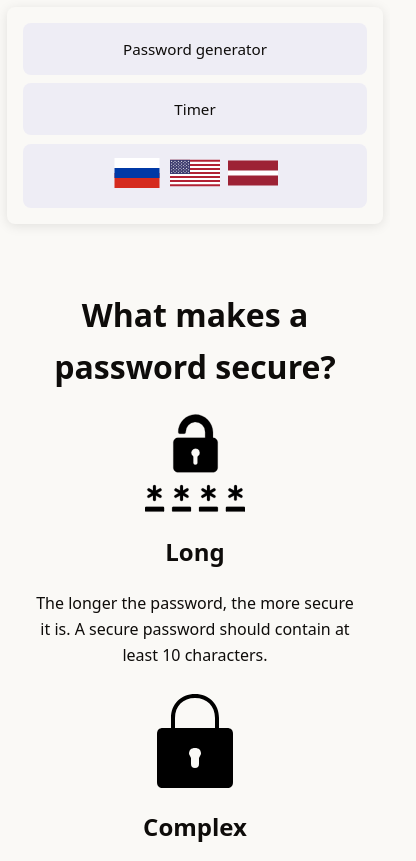
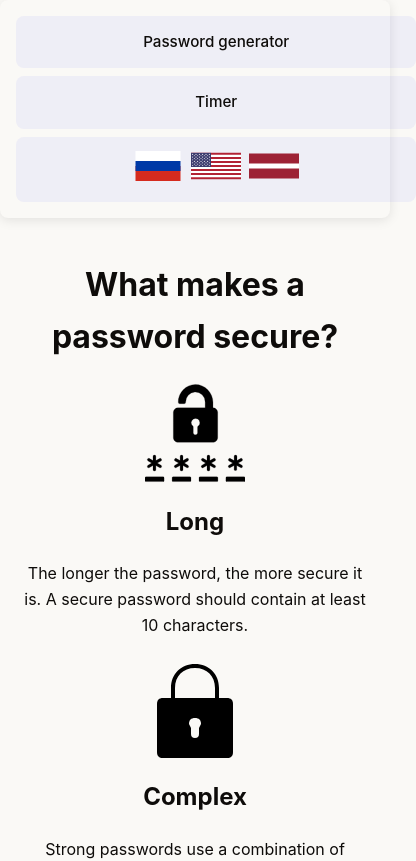
Before and after one commit to Armands-Bidzans/remake-password-generator, a plain HTML site: page aboutpass.html in a window 390 px wide. Shown: the top 861 px of the page, 416 px wide, since content can reach past the window. Drawn offline with Linux system fonts and the light colour scheme.

Commit message:
improved animation, fixed navbar on mobile

```diff
--- a/styles.css
+++ b/styles.css
@@ -68,15 +68,12 @@ input[type="text"] {
   gap: 0.5rem;
   border: 2px solid transparent;
   font-weight: 500;
-  will-change: transform, background, border-color;
   -webkit-tap-highlight-color: transparent;
 }
-@media (hover: hover) {
-  .nav-item:hover {
-    background: color-mix(in srgb, var(--primary) 15%, transparent);
-    border-color: color-mix(in srgb, var(--primary) 25%, transparent);
-    transform: translateY(-1px);
-  }
+.nav-item:hover {
+  background: color-mix(in srgb, var(--primary) 15%, transparent);
+  border-color: color-mix(in srgb, var(--primary) 25%, transparent);
+  transform: translateY(-1px);
 }
 .nav-item:active { transform: translateY(0); transition-duration: 0.1s; }
 
@@ -107,8 +104,7 @@ input[type="text"] {
   height: 22px;
   background: #333;
   border-radius: 11px;
-  transition: transform 0.25s cubic-bezier(0.4,0,0.2,1), background-color 0.25s cubic-bezier(0.4,0,0.2,1), box-shadow 0.25s cubic-bezier(0.4,0,0.2,1);
-  will-change: transform, background-color, box-shadow;
+  transition: background-color 0.25s ease, box-shadow 0.25s ease;
 }
 .checkbox.style-e .checkbox__checkmark::after {
   content: "";
@@ -119,29 +115,20 @@ input[type="text"] {
   height: 16px;
   background: #f0f8ff;
   border-radius: 50%;
-  transition: transform 0.25s cubic-bezier(0.4,0,0.2,1), background-color 0.25s cubic-bezier(0.4,0,0.2,1);
-  will-change: transform;
+  transition: transform 0.25s ease, background-color 0.25s ease;
 }
 .checkbox.style-e input:not(:checked) ~ .checkbox__checkmark { background: var(--check-bg); }
 @media (hover: hover) {
   .checkbox.style-e:hover .checkbox__checkmark {
     box-shadow: 0 0 5px rgba(0,0,0,0.1);
-    transform: scale(1.05);
   }
   .checkbox.style-e:hover .checkbox__checkmark::after { background: #e0e0e0; }
   .checkbox.style-e:hover input:checked ~ .checkbox__checkmark { background: #333; }
-}
-.checkbox.style-e:active .checkbox__checkmark {
-  box-shadow: 0 0 5px rgba(0,0,0,0.1);
-  transform: scale(1.05);
 }
 .checkbox.style-e input:checked ~ .checkbox__checkmark { background: var(--check); }
 .checkbox.style-e input:checked ~ .checkbox__checkmark::after {
   transform: translateX(18px);
   background: #f0f8ff;
-}
-.checkbox.style-e:active input:checked ~ .checkbox__checkmark::after {
-  transform: translateX(18px) scale(1.1);
 }
 
 .button-group {
@@ -199,6 +186,13 @@ input[type="text"] {
   .button:hover .tooltip-text { opacity: 1; visibility: visible; }
 }
 
+@media (hover: none) {
+  .tooltip-text {
+    opacity: 1;
+    visibility: visible;
+  }
+}
+
 @media (max-width: 768px) {
   body { padding: 15px; }
   .navbar { gap: 0.8rem; padding: 1rem; margin: -0.5rem -0.5rem 1.5rem; }
@@ -206,18 +200,43 @@ input[type="text"] {
     padding: 0.75rem 1.2rem;
     font-size: 0.95rem;
     flex: 1 1 auto;
-    text-align:center;
+    text-align: center;
   }
-input, button {width: 100%; font-size:16px;}
-.button {font-size:24px; padding:20px 28px; min-width:120px;}
+  input, button { width: 100%; font-size: 16px; }
+  .button { font-size: 24px; padding: 20px 28px; min-width: 120px; }
 }
-@media (max-width:480px){
-  .navbar {flex-direction:column; gap:0.5rem; border-radius:8px;}
-  .nav-item {width:100%; justify-content:center;}
-  .checkbox.style-e {padding-left: 45px;}
-  .checkbox.style-e .checkbox__checkmark {width: 36px; height: 20px; }
-  .checkbox.style-e .checkbox__checkmark::after {width: 14px; height: 14px;}
-  .checkbox.style-e input:checked ~ .checkbox__checkmark::after {transform: translateX(16px);}
+@media (max-width:480px) {
+  .navbar { flex-direction: column; gap: 0.5rem; border-radius: 8px; }
+  .nav-item { width: 100%; justify-content: center; }
+  .checkbox.style-e { padding-left: 45px; }
+  .checkbox.style-e .checkbox__checkmark { width: 36px; height: 20px; }
+  .checkbox.style-e .checkbox__checkmark::after { width: 14px; height: 14px; }
+  .checkbox.style-e input:checked ~ .checkbox__checkmark::after { transform: translateX(16px); }
+}
+
+.icon-moon {
+  cursor: pointer;
+  background: none;
+  border: none;
+  padding: 0;
+  color: inherit;
+  will-change: transform;
+}
+.icon-moon:active {
+  animation: spin 0.3s ease;
+}
+@keyframes spin {
+  0% { transform: rotate(0); }
+  10% { transform: rotate(8deg); }
+  20% { transform: rotate(16deg); }
+  30% { transform: rotate(22deg); }
+  40% { transform: rotate(28deg); }
+  50% { transform: rotate(30deg); }
+  60% { transform: rotate(20deg); }
+  70% { transform: rotate(10deg); }
+  80% { transform: rotate(-5deg); }
+  90% { transform: rotate(-10deg); }
+  100% { transform: rotate(0); }
 }
 
 @font-face {
@@ -238,43 +257,6 @@ input, button {width: 100%; font-size:16px;}
   -moz-osx-font-smoothing: grayscale;
 }
 
-.icon-moon {
-  cursor: pointer;
-  background: none;
-  border: none;
-  padding: 0;
-  color: inherit;
-  transition: transform 0.2s ease;
-}
-.icon-moon:active {
-  animation: spin 0.3s ease;
-}
-@keyframes spin {
-  0% { transform: rotate(0); }
-  5% { transform: rotate(4deg); }
-  10% { transform: rotate(8deg); }
-  15% { transform: rotate(12deg); }
-  20% { transform: rotate(16deg); }
-  25% { transform: rotate(19deg); }
-  30% { transform: rotate(22deg); }
-  35% { transform: rotate(25deg); }
-  40% { transform: rotate(28deg); }
-  45% { transform: rotate(29deg); }
-  50% { transform: rotate(30deg); }
-  55% { transform: rotate(27deg); }
-  60% { transform: rotate(20deg); }
-  65% { transform: rotate(15deg); }
-  70% { transform: rotate(10deg); }
-  75% { transform: rotate(5deg); }
-  80% { transform: rotate(-5deg); }
-  85% { transform: rotate(-8deg); }
-  90% { transform: rotate(-10deg); }
-  95% { transform: rotate(-5deg); }
-  100% { transform: rotate(0); }
-}
-
-
-
-.icon-clipboard::before { content: '\e801';}
-.icon-moon::before { content: '\f186';}
-.icon-loading::before { content: '\e800';}
+.icon-clipboard::before { content: '\e801'; }
+.icon-moon::before { content: '\f186'; }
+.icon-loading::before { content: '\e800'; }
--- a/styles2.css
+++ b/styles2.css
@@ -1,32 +1,91 @@
 :root {
   --bg: #faf9f6;
-  --text: #0e0c0a;
-  --primary: #6366f1;
-  --nav-bg: rgba(99, 102, 241, 0.08);
-  --shadow: 0 2px 12px rgba(0, 0, 0, 0.1);
-  -webkit-tap-highlight-color: transparent;
-}
-
-/* Базовые стили с оптимизацией тач-событий */
-html {
-  box-sizing: border-box;
-  touch-action: manipulation;
-}
-
-*, *::before, *::after {
-  box-sizing: inherit;
+  --txt: #0e0c0a;
+  --p: #6366f1;
+  --nav-bg: rgba(99,102,241,0.08);
+  --shadow: 0 2px 12px rgba(0,0,0,0.1);
+  --radius-lg: 12px;
+  --radius-sm: 8px;
+  --transition: transform 0.2s ease, opacity 0.2s ease;
 }
 
 body {
+  margin: 0;
+  font: 1rem/1.6 -apple-system, BlinkMacSystemFont, "Segoe UI", system-ui, sans-serif;
   background: var(--bg);
-  color: var(--text);
-  margin: 0;
-  padding: 20px;
-  font: 1rem/1.6 system-ui, -apple-system, BlinkMacSystemFont, 'Segoe UI', Roboto, Oxygen, Ubuntu, Cantarell, sans-serif;
+  color: var(--txt);
   -webkit-font-smoothing: antialiased;
   -moz-osx-font-smoothing: grayscale;
 }
 
+.navbar {
+  display: flex;
+  flex-wrap: wrap;
+  gap: 1rem;
+  padding: 1.5rem;
+  margin: 0;
+  background: var(--bg);
+  box-shadow: var(--shadow);
+  border-radius: var(--radius-lg);
+  justify-content: center;
+  position: relative;
+  z-index: 1;
+}
+
+.nav-item {
+  padding: 0.75rem 1.5rem;
+  border-radius: var(--radius-sm);
+  text-decoration: none;
+  color: var(--txt);
+  background: var(--nav-bg);
+  transition: var(--transition), border-color 0.2s ease;
+  font-weight: 500;
+  text-align: center;
+  border: 2px solid transparent;
+  display: inline-flex;
+  align-items: center;
+  gap: 0.5rem;
+}
+
+.nav-item:hover {
+  border-color: rgba(99, 102, 241, 0.25);
+}
+
+.nav-item:hover,
+.nav-item:focus-visible {
+  transform: translateY(-1px);
+  opacity: 0.9;
+}
+
+@media (max-width: 768px) {
+  .navbar {
+    margin: 0;
+    padding: 1rem;
+    gap: 0.8rem;
+    border-radius: var(--radius-lg);
+  }
+
+  .nav-item {
+    padding: 0.75rem 1.2rem;
+    font-size: 0.95rem;
+    flex: 1 1 auto;
+  }
+}
+
+@media (max-width: 480px) {
+  .navbar {
+    flex-direction: column;
+    gap: 0.5rem;
+    border-radius: var(--radius-sm);
+    margin: 0;
+    padding: 1rem;
+  }
+
+  .nav-item {
+    width: 100%;
+    justify-content: center;
+  }
+}
 .container {
   max-width: 600px;
   margin: 0 auto;
@@ -34,89 +93,9 @@ body {
   text-align: center;
 }
 
-/* Стили для изображений */
 .container img {
   display: block;
   margin: 20px auto;
   max-width: 100%;
   height: auto;
 }
-
-/* Навигация с hover-эффектами */
-.navbar {
-  display: flex;
-  flex-wrap: wrap;
-  gap: 1rem;
-  padding: 1.5rem;
-  margin: -1rem -1rem 2rem;
-  justify-content: center;
-  background: var(--bg);
-  box-shadow: var(--shadow);
-  border-radius: 12px;
-  position: relative;
-  z-index: 1;
-}
-
-.nav-item {
-  padding: 0.75rem 1.5rem;
-  border-radius: 8px;
-  text-decoration: none;
-  color: var(--text);
-  background: var(--nav-bg);
-  transition: all 0.25s ease;
-  display: inline-flex;
-  align-items: center;
-  gap: 0.5rem;
-  border: 2px solid transparent;
-  font-weight: 500;
-  will-change: transform, background, border-color;
-  -webkit-tap-highlight-color: transparent;
-}
-
-/* Hover-эффекты для десктопов */
-@media (hover: hover) {
-  .nav-item:hover {
-    background: color-mix(in srgb, var(--primary) 15%, transparent);
-    border-color: color-mix(in srgb, var(--primary) 25%, transparent);
-    transform: translateY(-1px);
-  }
-}
-
-.nav-item:active {
-  transform: translateY(0);
-  transition-duration: 0.1s;
-}
-
-/* Адаптивность */
-@media (max-width: 768px) {
-  body {
-    padding: 15px;
-  }
-
-  .navbar {
-    gap: 0.8rem;
-    padding: 1rem;
-    margin: -0.5rem -0.5rem 1.5rem;
-    transition: box-shadow 0.3s ease;
-  }
-
-  .nav-item {
-    padding: 0.75rem 1.2rem;
-    font-size: 0.95rem;
-    flex: 1 1 auto;
-    text-align: center;
-  }
-}
-
-@media (max-width: 480px) {
-  .navbar {
-    flex-direction: column;
-    gap: 0.5rem;
-    border-radius: 8px;
-  }
-
-  .nav-item {
-    width: 100%;
-    justify-content: center;
-  }
-}
--- a/timer.css
+++ b/timer.css
@@ -20,13 +20,16 @@ body {
 
 .navbar {
   display: flex;
+  flex-wrap: wrap;
   gap: 1rem;
   padding: 1.5rem;
-  margin: 1rem;
+  margin: -1rem -1rem 2rem;
   background: var(--bg);
   box-shadow: var(--shadow);
   border-radius: var(--radius-lg);
   justify-content: center;
+  position: relative;
+  z-index: 1;
 }
 
 .nav-item {
@@ -39,12 +42,13 @@ body {
   font-weight: 500;
   text-align: center;
   border: 2px solid transparent;
+  display: inline-flex;
+  align-items: center;
+  gap: 0.5rem;
 }
 
-@media (hover: hover) {
-  .nav-item:hover {
-    border-color: rgba(99, 102, 241, 0.25);
-  }
+.nav-item:hover {
+  border-color: rgba(99, 102, 241, 0.25);
 }
 
 .nav-item:hover,
@@ -99,26 +103,29 @@ body {
 
 @media (max-width: 768px) {
   .navbar {
-    margin: 0.5rem;
+    margin: -0.5rem -0.5rem 1.5rem;
     padding: 1rem;
-    gap: 0.75rem;
+    gap: 0.8rem;
+    border-radius: 12px;
   }
 
-  .nav-item,
-  .btn {
-    padding: 0.75rem;
-    width: 100%;
-  }
-
-  .timer-container {
-    margin: 1rem;
-    padding: 1.5rem;
+  .nav-item {
+    padding: 0.75rem 1.2rem;
+    font-size: 0.95rem;
+    flex: 1 1 auto;
   }
 }
 
-@media (hover: none) {
-  .nav-item:hover,
-  .btn:hover {
-    transform: none;
+@media (max-width: 480px) {
+  .navbar {
+    flex-direction: column;
+    gap: 0.5rem;
+    border-radius: 8px;
+    margin: -0.5rem -0.5rem 1.5rem;
+  }
+
+  .nav-item {
+    width: 100%;
+    justify-content: center;
   }
 }
```
Also changed, not shown: index.html (+1 -1 lines).
